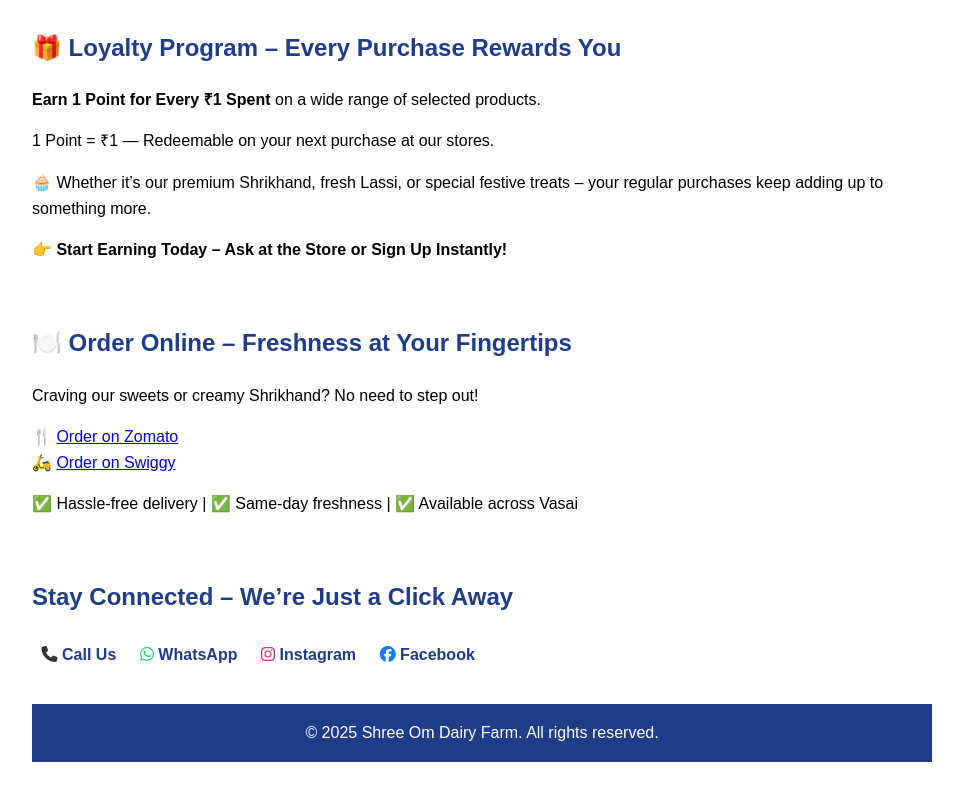
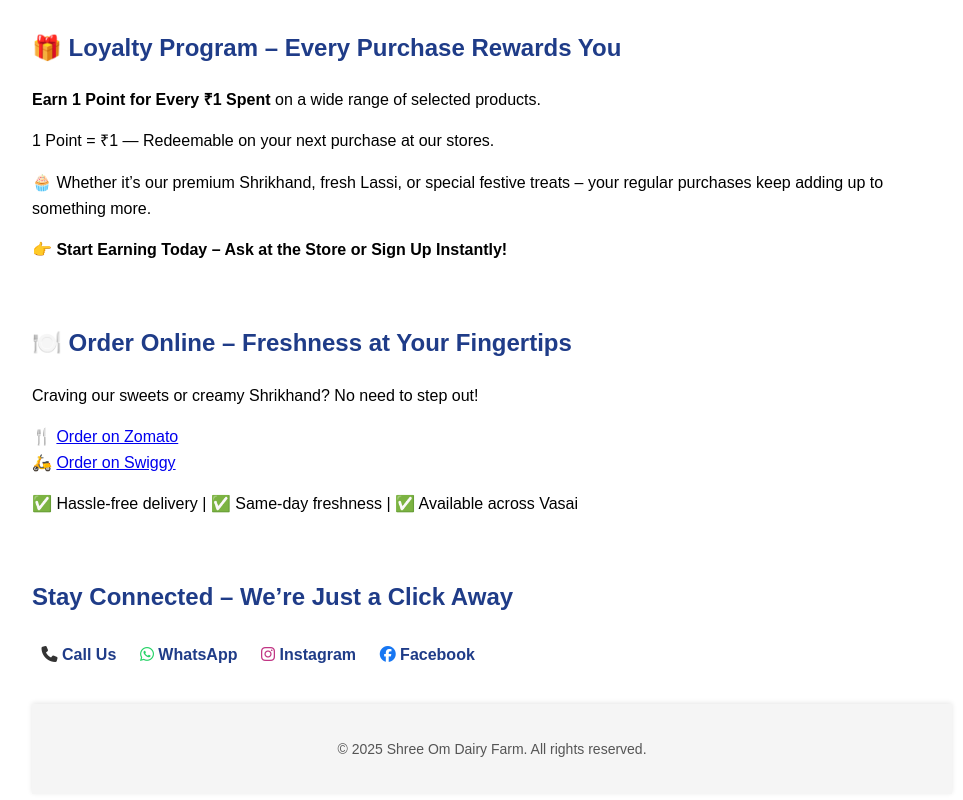
Before and after one commit to CasperOm/know-more, a plain HTML site: page index.html in a window 1280 px wide. Shown: the part 2512-3312 px from the top of the page, without its empty margins (158-1121 px from the left). Drawn offline with Linux system fonts and the light colour scheme.

Commit message:
Update index.html

```diff
--- a/index.html
+++ b/index.html
@@ -82,6 +82,24 @@
   ]
 }
 </script>
+
+<style>
+  body {
+    margin: 0;
+    padding: 0;
+    font-family: sans-serif;
+  }
+
+  .site-footer {
+    width: 100%;
+    background-color: #f5f5f5;
+    text-align: center;
+    padding: 20px 10px;
+    font-size: 14px;
+    color: #555;
+    box-shadow: 0 -1px 5px rgba(0, 0, 0, 0.1);
+  }
+</style>
 </head>
 <body>
 
@@ -207,8 +225,8 @@
     </div>
   </section>
 
-<footer>
-  &copy; 2025 Shree Om Dairy Farm. All rights reserved.
+<footer class="site-footer">
+  <p>© 2025 Shree Om Dairy Farm. All rights reserved.</p>
 </footer>
 
 </body>
```
